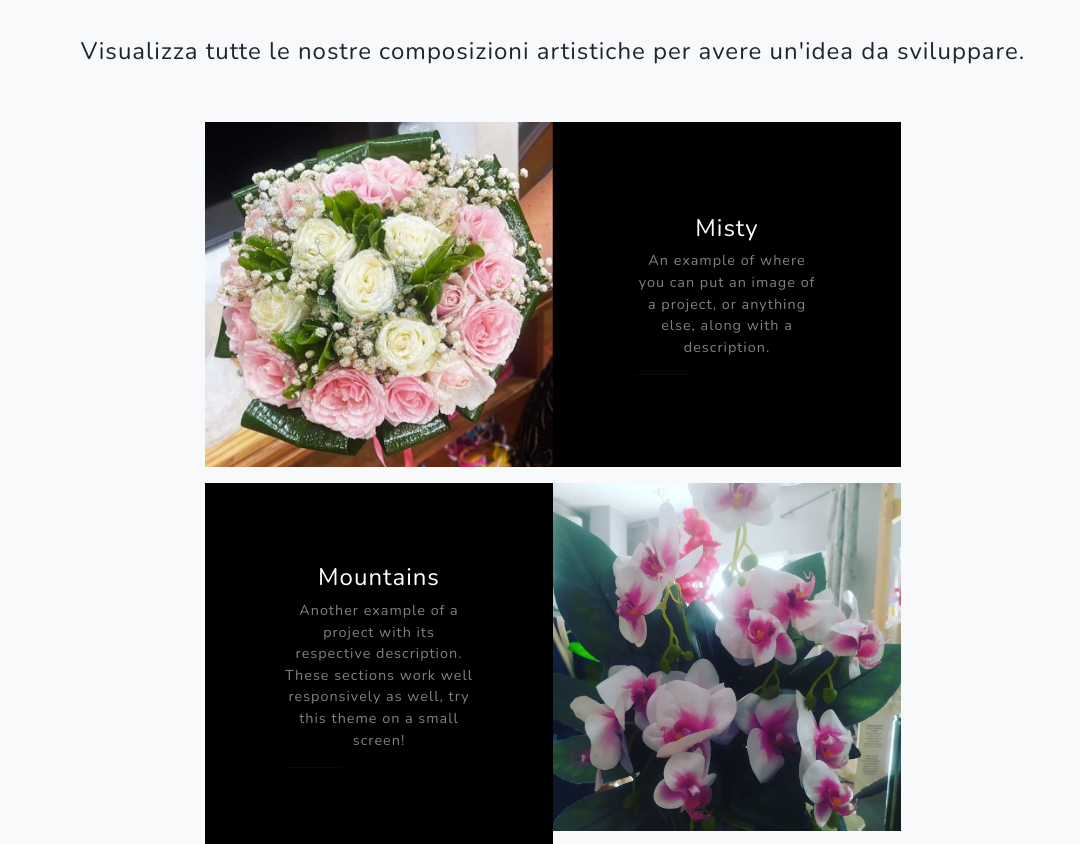
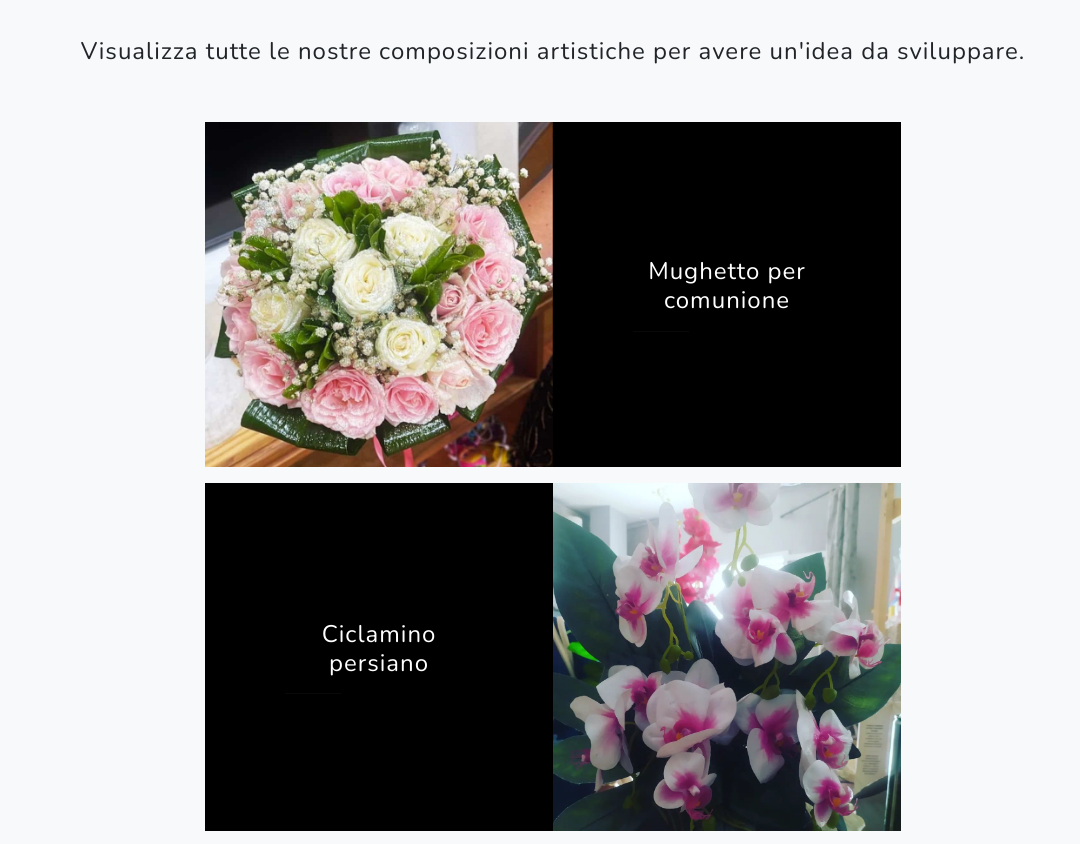
Before and after one commit to amorefiori/amorefiori.github.io, a plain HTML site: page portfolio.html in a window 1280 px wide. Shown: the part 75-919 px from the top of the page, without its empty margins (87-1167 px from the left). Drawn offline with nearby package versions, Linux system fonts and the light colour scheme; a script that the page names is missing.

Commit message:
Add files via upload

```diff
--- a/portfolio.html
+++ b/portfolio.html
@@ -49,8 +49,7 @@
                         <div class="bg-black text-center h-100 project">
                             <div class="d-flex h-100">
                                 <div class="project-text w-100 my-auto text-center text-lg-left">
-                                    <h4 class="text-white">Misty</h4>
-                                    <p class="mb-0 text-white-50">An example of where you can put an image of a project, or anything else, along with a description.</p>
+                                    <h4 class="text-white">Mughetto per comunione</h4>
                                     <hr class="d-none d-lg-block mb-0 ms-0" />
                                 </div>
                             </div>
@@ -64,8 +63,7 @@
                         <div class="bg-black text-center h-100 project">
                             <div class="d-flex h-100">
                                 <div class="project-text w-100 my-auto text-center text-lg-right">
-                                    <h4 class="text-white">Mountains</h4>
-                                    <p class="mb-0 text-white-50">Another example of a project with its respective description. These sections work well responsively as well, try this theme on a small screen!</p>
+                                    <h4 class="text-white">Ciclamino persiano</h4>
                                     <hr class="d-none d-lg-block mb-0 me-0" />
                                 </div>
                             </div>
@@ -80,8 +78,7 @@
                         <div class="bg-black text-center h-100 project">
                             <div class="d-flex h-100">
                                 <div class="project-text w-100 my-auto text-center text-lg-left">
-                                    <h4 class="text-white">Misty</h4>
-                                    <p class="mb-0 text-white-50">An example of where you can put an image of a project, or anything else, along with a description.</p>
+                                    <h4 class="text-white">Composizione con rose rosse</h4>
                                     <hr class="d-none d-lg-block mb-0 ms-0" />
                                 </div>
                             </div>
@@ -95,8 +92,7 @@
                         <div class="bg-black text-center h-100 project">
                             <div class="d-flex h-100">
                                 <div class="project-text w-100 my-auto text-center text-lg-right">
-                                    <h4 class="text-white">Mountains</h4>
-                                    <p class="mb-0 text-white-50">Another example of a project with its respective description. These sections work well responsively as well, try this theme on a small screen!</p>
+                                    <h4 class="text-white">Bouquet di rose e mughetto</h4>
                                     <hr class="d-none d-lg-block mb-0 me-0" />
                                 </div>
                             </div>
@@ -111,8 +107,7 @@
                         <div class="bg-black text-center h-100 project">
                             <div class="d-flex h-100">
                                 <div class="project-text w-100 my-auto text-center text-lg-left">
-                                    <h4 class="text-white">Misty</h4>
-                                    <p class="mb-0 text-white-50">An example of where you can put an image of a project, or anything else, along with a description.</p>
+                                    <h4 class="text-white">Bouquet di rose da giardino</h4>
                                     <hr class="d-none d-lg-block mb-0 ms-0" />
                                 </div>
                             </div>
@@ -126,8 +121,7 @@
                         <div class="bg-black text-center h-100 project">
                             <div class="d-flex h-100">
                                 <div class="project-text w-100 my-auto text-center text-lg-right">
-                                    <h4 class="text-white">Mountains</h4>
-                                    <p class="mb-0 text-white-50">Another example of a project with its respective description. These sections work well responsively as well, try this theme on a small screen!</p>
+                                    <h4 class="text-white">Girasoli per anniversario</h4>
                                     <hr class="d-none d-lg-block mb-0 me-0" />
                                 </div>
                             </div>
@@ -142,8 +136,7 @@
                         <div class="bg-black text-center h-100 project">
                             <div class="d-flex h-100">
                                 <div class="project-text w-100 my-auto text-center text-lg-left">
-                                    <h4 class="text-white">Misty</h4>
-                                    <p class="mb-0 text-white-50">An example of where you can put an image of a project, or anything else, along with a description.</p>
+                                    <h4 class="text-white">Bouquet di armonia</h4>
                                     <hr class="d-none d-lg-block mb-0 ms-0" />
                                 </div>
                             </div>
@@ -157,8 +150,7 @@
                         <div class="bg-black text-center h-100 project">
                             <div class="d-flex h-100">
                                 <div class="project-text w-100 my-auto text-center text-lg-right">
-                                    <h4 class="text-white">Mountains</h4>
-                                    <p class="mb-0 text-white-50">Another example of a project with its respective description. These sections work well responsively as well, try this theme on a small screen!</p>
+                                    <h4 class="text-white">Croce funebre</h4>
                                     <hr class="d-none d-lg-block mb-0 me-0" />
                                 </div>
                             </div>
@@ -173,8 +165,7 @@
                         <div class="bg-black text-center h-100 project">
                             <div class="d-flex h-100">
                                 <div class="project-text w-100 my-auto text-center text-lg-left">
-                                    <h4 class="text-white">Misty</h4>
-                                    <p class="mb-0 text-white-50">An example of where you can put an image of a project, or anything else, along with a description.</p>
+                                    <h4 class="text-white">Ortensia</h4>
                                     <hr class="d-none d-lg-block mb-0 ms-0" />
                                 </div>
                             </div>
@@ -188,8 +179,7 @@
                         <div class="bg-black text-center h-100 project">
                             <div class="d-flex h-100">
                                 <div class="project-text w-100 my-auto text-center text-lg-right">
-                                    <h4 class="text-white">Mountains</h4>
-                                    <p class="mb-0 text-white-50">Another example of a project with its respective description. These sections work well responsively as well, try this theme on a small screen!</p>
+                                    <h4 class="text-white">Composizione di rose rosse e mughetto</h4>
                                     <hr class="d-none d-lg-block mb-0 me-0" />
                                 </div>
                             </div>
@@ -204,8 +194,7 @@
                         <div class="bg-black text-center h-100 project">
                             <div class="d-flex h-100">
                                 <div class="project-text w-100 my-auto text-center text-lg-left">
-                                    <h4 class="text-white">Misty</h4>
-                                    <p class="mb-0 text-white-50">An example of where you can put an image of a project, or anything else, along with a description.</p>
+                                    <h4 class="text-white">Rosa di damasco con velo di sposa e garofano</h4>
                                     <hr class="d-none d-lg-block mb-0 ms-0" />
                                 </div>
                             </div>
@@ -219,8 +208,7 @@
                         <div class="bg-black text-center h-100 project">
                             <div class="d-flex h-100">
                                 <div class="project-text w-100 my-auto text-center text-lg-right">
-                                    <h4 class="text-white">Mountains</h4>
-                                    <p class="mb-0 text-white-50">Another example of a project with its respective description. These sections work well responsively as well, try this theme on a small screen!</p>
+                                    <h4 class="text-white">Cestino di vimini con rose da giardino bianche</h4>
                                     <hr class="d-none d-lg-block mb-0 me-0" />
                                 </div>
                             </div>
@@ -235,8 +223,7 @@
                         <div class="bg-black text-center h-100 project">
                             <div class="d-flex h-100">
                                 <div class="project-text w-100 my-auto text-center text-lg-left">
-                                    <h4 class="text-white">Misty</h4>
-                                    <p class="mb-0 text-white-50">An example of where you can put an image of a project, or anything else, along with a description.</p>
+                                    <h4 class="text-white">Cestino kinder</h4>
                                     <hr class="d-none d-lg-block mb-0 ms-0" />
                                 </div>
                             </div>
@@ -250,8 +237,7 @@
                         <div class="bg-black text-center h-100 project">
                             <div class="d-flex h-100">
                                 <div class="project-text w-100 my-auto text-center text-lg-right">
-                                    <h4 class="text-white">Mountains</h4>
-                                    <p class="mb-0 text-white-50">Another example of a project with its respective description. These sections work well responsively as well, try this theme on a small screen!</p>
+                                    <h4 class="text-white">Croce funebre con rose blu</h4>
                                     <hr class="d-none d-lg-block mb-0 me-0" />
                                 </div>
                             </div>
@@ -266,8 +252,7 @@
                         <div class="bg-black text-center h-100 project">
                             <div class="d-flex h-100">
                                 <div class="project-text w-100 my-auto text-center text-lg-left">
-                                    <h4 class="text-white">Misty</h4>
-                                    <p class="mb-0 text-white-50">An example of where you can put an image of a project, or anything else, along with a description.</p>
+                                    <h4 class="text-white">Bouquet di rose rosse e girasoli</h4>
                                     <hr class="d-none d-lg-block mb-0 ms-0" />
                                 </div>
                             </div>
@@ -281,8 +266,7 @@
                         <div class="bg-black text-center h-100 project">
                             <div class="d-flex h-100">
                                 <div class="project-text w-100 my-auto text-center text-lg-right">
-                                    <h4 class="text-white">Mountains</h4>
-                                    <p class="mb-0 text-white-50">Another example of a project with its respective description. These sections work well responsively as well, try this theme on a small screen!</p>
+                                    <h4 class="text-white">Composizione di rose bianche di giardino e girasoli</h4>
                                     <hr class="d-none d-lg-block mb-0 me-0" />
                                 </div>
                             </div>
@@ -297,8 +281,7 @@
                         <div class="bg-black text-center h-100 project">
                             <div class="d-flex h-100">
                                 <div class="project-text w-100 my-auto text-center text-lg-left">
-                                    <h4 class="text-white">Misty</h4>
-                                    <p class="mb-0 text-white-50">An example of where you can put an image of a project, or anything else, along with a description.</p>
+                                    <h4 class="text-white">Armonia di rose</h4>
                                     <hr class="d-none d-lg-block mb-0 ms-0" />
                                 </div>
                             </div>
@@ -312,8 +295,7 @@
                         <div class="bg-black text-center h-100 project">
                             <div class="d-flex h-100">
                                 <div class="project-text w-100 my-auto text-center text-lg-right">
-                                    <h4 class="text-white">Mountains</h4>
-                                    <p class="mb-0 text-white-50">Another example of a project with its respective description. These sections work well responsively as well, try this theme on a small screen!</p>
+                                    <h4 class="text-white">Composizione di rose rosse di giardino e girasoli</h4>
                                     <hr class="d-none d-lg-block mb-0 me-0" />
                                 </div>
                             </div>
@@ -328,8 +310,7 @@
                         <div class="bg-black text-center h-100 project">
                             <div class="d-flex h-100">
                                 <div class="project-text w-100 my-auto text-center text-lg-left">
-                                    <h4 class="text-white">Misty</h4>
-                                    <p class="mb-0 text-white-50">An example of where you can put an image of a project, or anything else, along with a description.</p>
+                                    <h4 class="text-white">Trionfo di rose bianche di giardino e rose blu</h4>
                                     <hr class="d-none d-lg-block mb-0 ms-0" />
                                 </div>
                             </div>
@@ -343,8 +324,7 @@
                         <div class="bg-black text-center h-100 project">
                             <div class="d-flex h-100">
                                 <div class="project-text w-100 my-auto text-center text-lg-right">
-                                    <h4 class="text-white">Mountains</h4>
-                                    <p class="mb-0 text-white-50">Another example of a project with its respective description. These sections work well responsively as well, try this theme on a small screen!</p>
+                                    <h4 class="text-white">Bouquet di rose bianche e rosa</h4>
                                     <hr class="d-none d-lg-block mb-0 me-0" />
                                 </div>
                             </div>
@@ -359,8 +339,7 @@
                         <div class="bg-black text-center h-100 project">
                             <div class="d-flex h-100">
                                 <div class="project-text w-100 my-auto text-center text-lg-left">
-                                    <h4 class="text-white">Misty</h4>
-                                    <p class="mb-0 text-white-50">An example of where you can put an image of a project, or anything else, along with a description.</p>
+                                    <h4 class="text-white">Composizione di rose rosse di giardino e girasoli</h4>
                                     <hr class="d-none d-lg-block mb-0 ms-0" />
                                 </div>
                             </div>
@@ -374,8 +353,7 @@
                         <div class="bg-black text-center h-100 project">
                             <div class="d-flex h-100">
                                 <div class="project-text w-100 my-auto text-center text-lg-right">
-                                    <h4 class="text-white">Mountains</h4>
-                                    <p class="mb-0 text-white-50">Another example of a project with its respective description. These sections work well responsively as well, try this theme on a small screen!</p>
+                                    <h4 class="text-white">trionfo di rose bianche</h4>
                                     <hr class="d-none d-lg-block mb-0 me-0" />
                                 </div>
                             </div>
@@ -390,8 +368,7 @@
                         <div class="bg-black text-center h-100 project">
                             <div class="d-flex h-100">
                                 <div class="project-text w-100 my-auto text-center text-lg-left">
-                                    <h4 class="text-white">Misty</h4>
-                                    <p class="mb-0 text-white-50">An example of where you can put an image of a project, or anything else, along with a description.</p>
+                                    <h4 class="text-white">Bouquet di rose bianche</h4>
                                     <hr class="d-none d-lg-block mb-0 ms-0" />
                                 </div>
                             </div>
@@ -405,8 +382,7 @@
                         <div class="bg-black text-center h-100 project">
                             <div class="d-flex h-100">
                                 <div class="project-text w-100 my-auto text-center text-lg-right">
-                                    <h4 class="text-white">Mountains</h4>
-                                    <p class="mb-0 text-white-50">Another example of a project with its respective description. These sections work well responsively as well, try this theme on a small screen!</p>
+                                    <h4 class="text-white">Composizione di rose rosse</h4>
                                     <hr class="d-none d-lg-block mb-0 me-0" />
                                 </div>
                             </div>
@@ -421,8 +397,7 @@
                         <div class="bg-black text-center h-100 project">
                             <div class="d-flex h-100">
                                 <div class="project-text w-100 my-auto text-center text-lg-left">
-                                    <h4 class="text-white">Misty</h4>
-                                    <p class="mb-0 text-white-50">An example of where you can put an image of a project, or anything else, along with a description.</p>
+                                    <h4 class="text-white">Bouquet di rose bianche e Gerbera</h4>
                                     <hr class="d-none d-lg-block mb-0 ms-0" />
                                 </div>
                             </div>
```
Also changed, not shown: index.html (+3 -5 lines).
